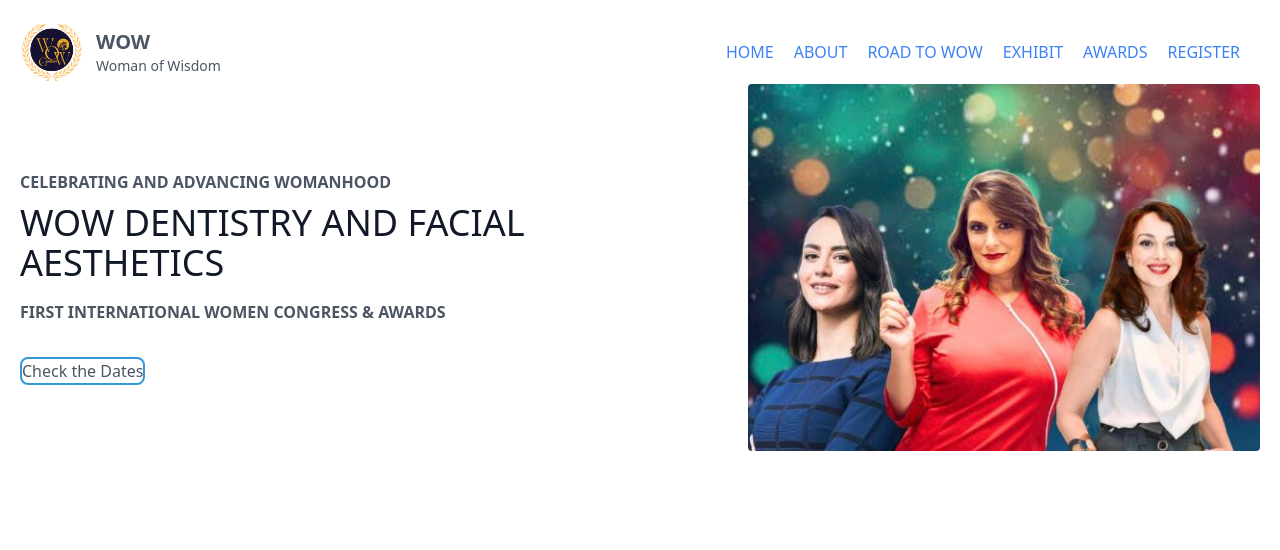
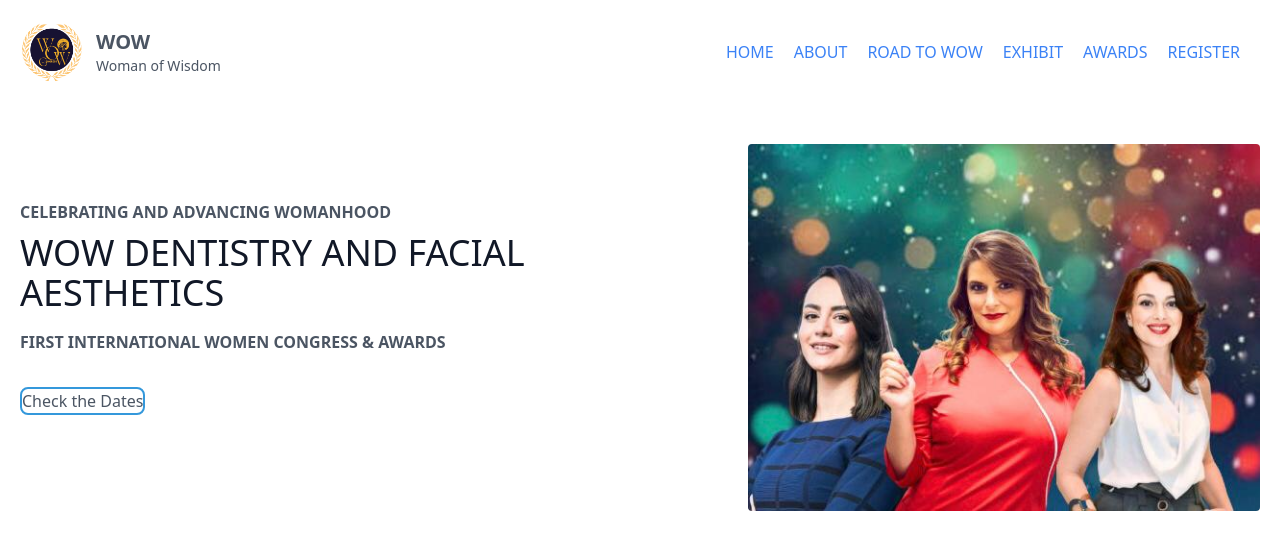
Before and after one commit to wowcongress/ad, a website: page index.html in a window 1280 px wide. Drawn offline with nearby package versions, Linux system fonts and the light colour scheme.

Commit message:
Add files via upload

```diff
--- a/index.html
+++ b/index.html
@@ -81,9 +81,10 @@
               </button> -->
             </div>
           </div>
-          <div class="lg:max-w-lg lg:w-full md:w-1/2 w-5/6 flex items-center mt-[-60px]">
+          <div class="lg:max-w-lg lg:w-full md:w-1/2 w-5/6">
             <img class="object-cover object-center rounded" alt="hero" src="gotit.jpg">
           </div>
+        </div>
       </section>
 
 </body>
```
